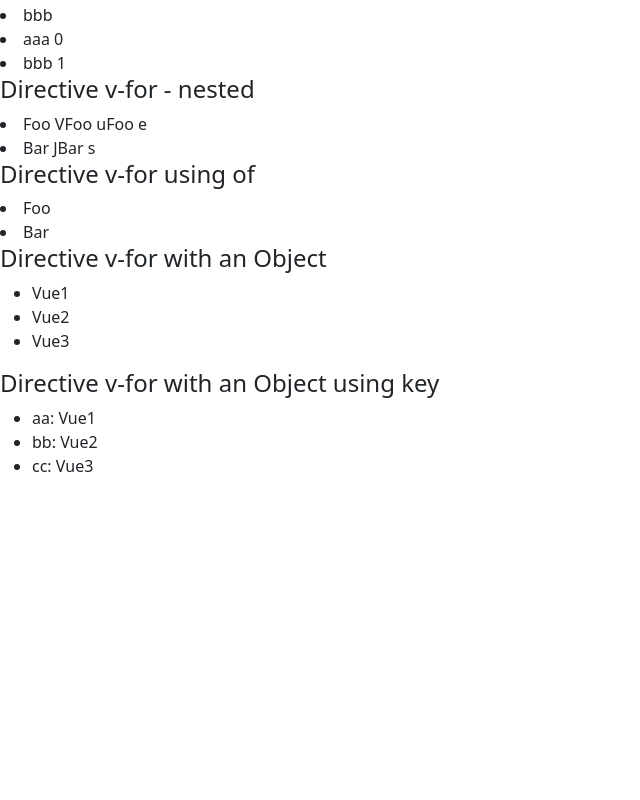
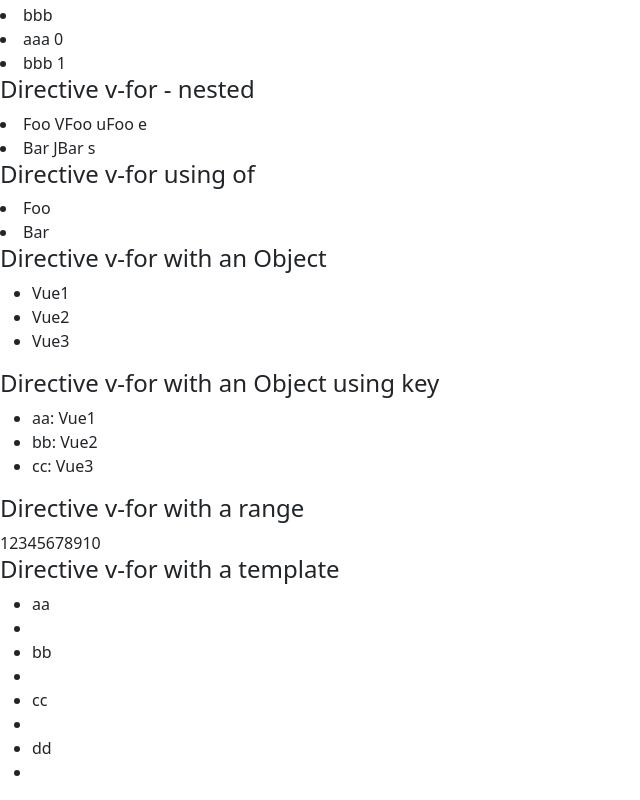
Before and after one commit to ljh9/VueExercises, a Vue app: page / in a window 1280 px wide. Shown: the part 330-1130 px from the top of the page, without its empty margins (0-640 px from the left). Before the commit the page ends 824 px from the top, so only its background shows below. Built offline with nearby package versions, Linux system fonts and the light colour scheme.

Commit message:
DirectiveVForTemplate

```diff
--- /dev/null
+++ b/src/views/Exercise02/DirectiveVForTemplate.vue
@@ -0,0 +1,20 @@
+<script>
+export default {
+    data() {
+        return {
+            items: [{ msg: 'aa' }, { msg: 'bb' }, { msg: 'cc' }, { msg: 'dd' }]
+        }
+    }
+}
+</script>
+
+<template>
+    <div class="exercise">
+        <ul>
+            <template v-for="item in items" v-bind:key="item">
+                <li>{{ item.msg }}</li>
+                <li class="divider" role="presentation"></li>
+            </template>
+        </ul>
+    </div>
+</template>
--- a/src/views/Exercise02/ExerciseTest02.vue
+++ b/src/views/Exercise02/ExerciseTest02.vue
@@ -6,6 +6,8 @@ import DirectiveVForNested from './DirectiveVForNested.vue'
 import DirectiveVForOf from './DirectiveVForOf.vue'
 import DirectiveVForWithObject from './DirectiveVForWithObject.vue'
 import DirectiveVForWithObjectKey from './DirectiveVForWithObjectKey.vue'
+import DirectiveVForWithRange from './DirectiveVForWithRange.vue'
+import DirectiveVForTemplate from './DirectiveVForTemplate.vue'
 </script>
 
 <template>
@@ -25,5 +27,9 @@ import DirectiveVForWithObjectKey from './DirectiveVForWithObjectKey.vue'
         <DirectiveVForWithObject />
         <h4>Directive v-for with an Object using key</h4>
         <DirectiveVForWithObjectKey />
+        <h4>Directive v-for with a range</h4>
+        <DirectiveVForWithRange />
+        <h4>Directive v-for with a template</h4>
+        <DirectiveVForTemplate />
     </div>
 </template>
```
